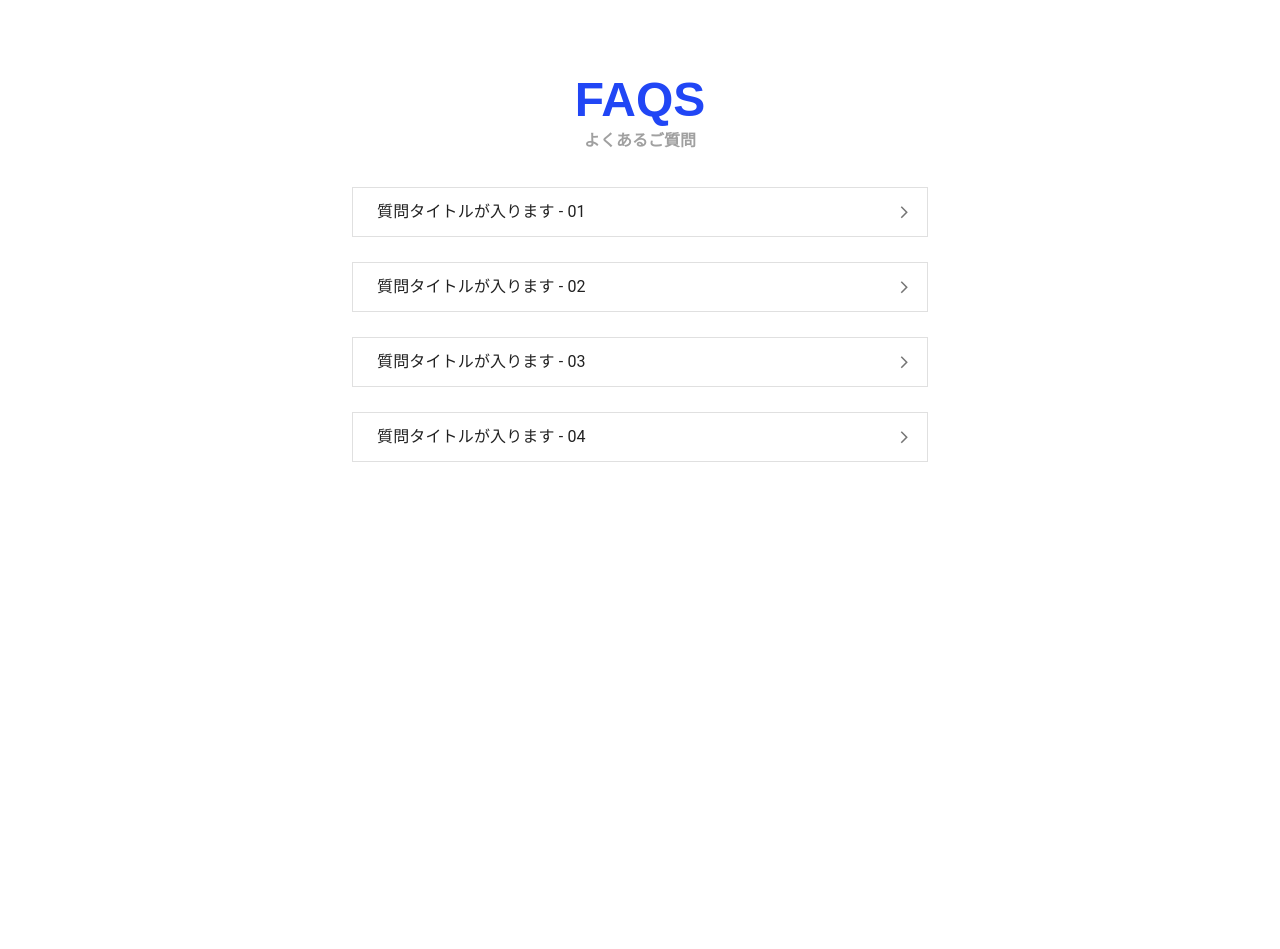
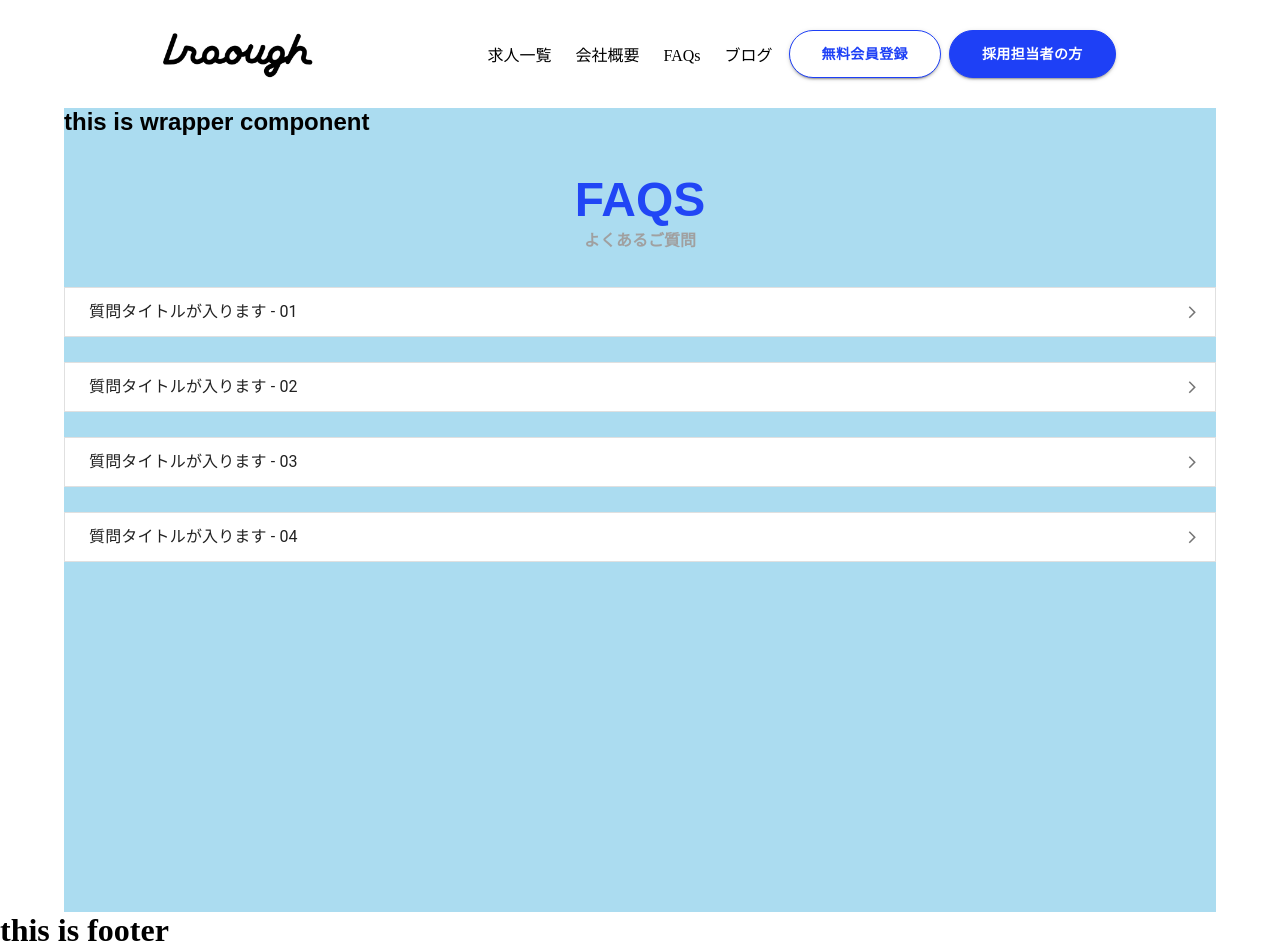
Before and after one commit to sh1mot4ku/GDS, a React (Create React App) app: page /faqs in a window 1280 px wide. Before the commit the page ends 800 px from the top, so only its background shows below. Built offline with nearby package versions, Linux system fonts and the light colour scheme.

Commit message:
add components, create header

```diff
--- /dev/null
+++ b/src/components/Footer/Footer.js
@@ -0,0 +1,7 @@
+import React from "react";
+
+export const Footer = () => {
+  return <h1>this is footer</h1>;
+};
+
+export default Footer;
--- /dev/null
+++ b/src/components/Header/Header.js
@@ -0,0 +1,36 @@
+import React from "react";
+import "./Header.scss";
+import Button from "@material-ui/core/Button";
+
+const Header = () => {
+  return (
+    <header className="header-container">
+      <img className="company-logo" src="photos/lraoughLogo.png" alt="" />
+      <nav className="nav-bar">
+        <ul className="menu">
+          <li className="menu-item">求人一覧</li>
+          <li className="menu-item">会社概要</li>
+          <li className="menu-item">FAQs</li>
+          <li className="menu-item">ブログ</li>
+        </ul>
+        <Button
+          // onClick={}
+          variant="contained"
+          className="round-button background-white"
+        >
+          無料会員登録
+        </Button>
+        <Button
+          // onClick={}
+          variant="contained"
+          color="primary"
+          className="round-button"
+        >
+          採用担当者の方
+        </Button>
+      </nav>
+    </header>
+  );
+};
+
+export default Header;
--- /dev/null
+++ b/src/components/Header/Header.scss
@@ -0,0 +1,35 @@
+@import "../../sass_config/color.scss";
+@import "../../sass_config/mixin.scss";
+
+.header-container {
+  height: 108px;
+  width: 100%;
+  display: flex;
+  align-items: center;
+  justify-content: space-evenly;
+  .company-logo {
+    height: 60px;
+  }
+  .nav-bar {
+    display: flex;
+
+    .menu {
+      .menu-item {
+        display: inline-block;
+        list-style: none;
+        padding: 12px;
+      }
+    }
+    .round-button {
+      border: 1.8px solid $color_primary;
+      border-radius: 100px;
+      padding: 8px 32px;
+      margin: 0 4px;
+      font-weight: 700;
+    }
+    .background-white {
+      background-color: white;
+      color: $color_primary;
+    }
+  }
+}
--- a/src/components/TopPage/TopPage.scss
+++ b/src/components/TopPage/TopPage.scss
@@ -1,5 +1,5 @@
-@import '../../sass_config/color.scss';
-@import '../../sass_config/mixin.scss';
+@import "../../sass_config/color.scss";
+@import "../../sass_config/mixin.scss";
 
 .top-wrapper {
   width: 1070px;
@@ -104,7 +104,7 @@
 
     .for-recruiter-header {
       font-weight: bold;
-      color: #1E40F6;
+      color: #1e40f6;
       font-size: 56px;
 
       @include mobile {
--- /dev/null
+++ b/src/components/Wrapper/Wrapper.js
@@ -0,0 +1,17 @@
+import React from "react";
+import "./Wrapper.scss";
+import Header from "../Header/Header";
+import Footer from "../Footer/Footer";
+
+const Wrapper = ({ children }) => (
+  <>
+    <Header />
+    <section className="main">
+      <h1>this is wrapper component</h1>
+      <div className="main__wrapper">{children}</div>
+    </section>
+    <Footer />
+  </>
+);
+
+export default Wrapper;
--- /dev/null
+++ b/src/components/Wrapper/Wrapper.scss
@@ -0,0 +1,11 @@
+.main {
+  box-sizing: border-box;
+  margin: auto;
+  padding: 0;
+  width: 90vw;
+  min-height: calc(100vh - 60px);
+  background: rgb(171, 220, 240);
+  .main__wrapper {
+    width: 100%;
+  }
+}
--- a/src/router/AppRouter.js
+++ b/src/router/AppRouter.js
@@ -1,15 +1,18 @@
-import React from 'react';
+import React from "react";
 import { BrowserRouter, Route, Switch } from "react-router-dom";
-// import TopPage from '../components/TopPage';
-import FaqsPage from '../components/FaqsPage/FaqsPage';
+import TopPage from "../components/TopPage/TopPage";
+import FaqsPage from "../components/FaqsPage/FaqsPage";
+import Wrapper from "../components/Wrapper/Wrapper";
 
 const AppRouter = () => (
   <BrowserRouter>
-    <Switch>
-      {/* <Route path="/" component={TopPage} exact={true} /> */}
-      <Route path="/faqs" component={FaqsPage} exact={true} />
-    </Switch>
+    <Wrapper>
+      <Switch>
+        <Route path="/" component={TopPage} exact={true} />
+        <Route path="/faqs" component={FaqsPage} exact={true} />
+      </Switch>
+    </Wrapper>
   </BrowserRouter>
-)
+);
 
 export default AppRouter;
```
Also changed, not shown: public/photos/lraoughLogo.png (added), src/components/Footer/Footer.scss (added), 1 other file (tests, documents, lock files or other folders).
